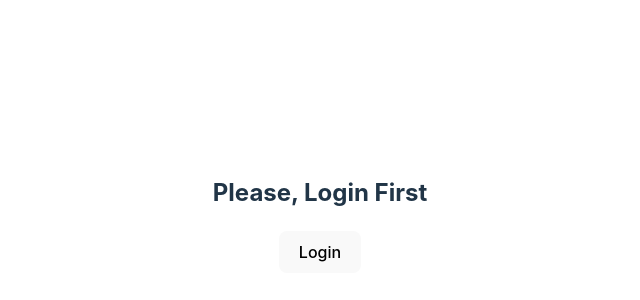
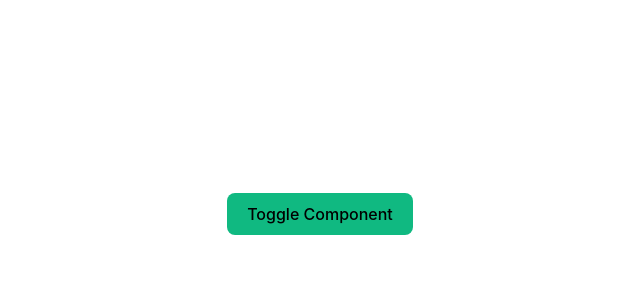
Before and after one commit to tamathecxder/freecodecamp-react-18-advanced, a React (Vite) app: page / in a window 1280 px wide. Shown: the part 186-486 px from the top of the page, without its empty margins (320-960 px from the left). Built offline with nearby package versions, Linux system fonts and the light colour scheme; the HTML template or start-up script is replaced by a standard one.

Commit message:
chore: cleanup function in event and setinterval/settimeout

```diff
--- /dev/null
+++ b/src/tutorial/02-useEffect/starter/05-cleanup-function.jsx
@@ -0,0 +1,45 @@
+import { useEffect, useState } from "react";
+
+const CleanupFunction = () => {
+    const [toggle, setToggle] = useState(false);
+
+    console.log("render");
+
+    return (
+        <div>
+            <button
+                type="button"
+                className="btn"
+                onClick={() => setToggle(!toggle)}
+            >
+                Toggle Component
+            </button>
+            {toggle && <RandomComponent />}
+        </div>
+    );
+};
+
+import React from "react";
+
+const RandomComponent = () => {
+    useEffect(() => {
+        // console.log("this is interesting");
+        // const intId = setInterval(() => {
+        //     console.log("hello from interval");
+        // }, 1000);
+        // return () => {
+        //     clearInterval(intId);
+        // };
+        const someFunc = () => {
+            // logic here
+        };
+
+        window.addEventListener("scroll", someFunc);
+
+        return () => window.removeEventListener("scroll", someFunc);
+    }, []);
+
+    return <h1>Hi, mom!</h1>;
+};
+
+export default CleanupFunction;
```
Also changed, not shown: src/App.jsx (+4 -4 lines).
